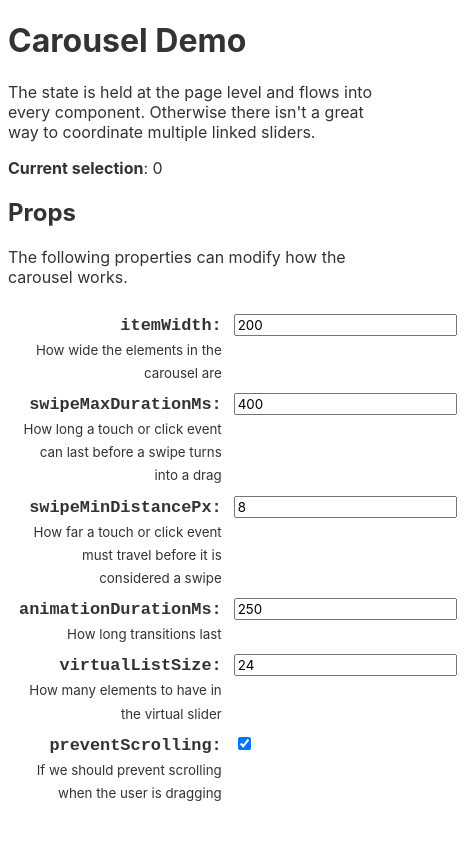
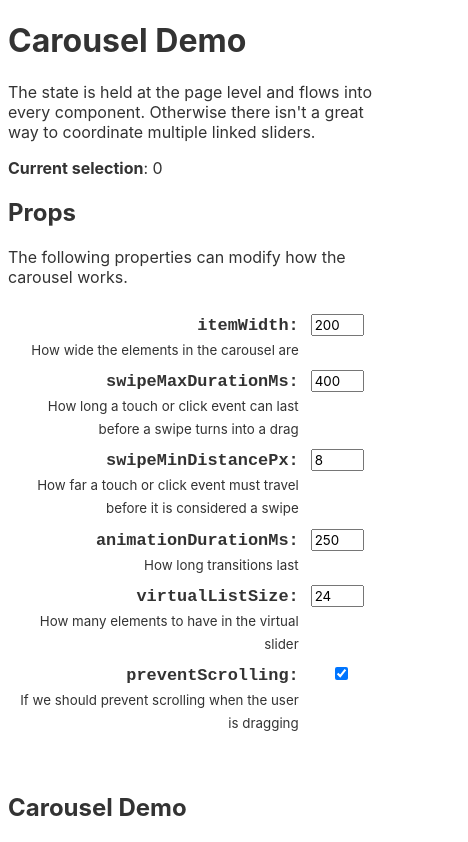
Before and after one commit to betaorbust/carousel, a React (Create React App) app: page / in a window 390 px wide. Shown: the top 842 px of the page, 468 px wide, since content can reach past the window. Built offline with nearby package versions, Linux system fonts and the light colour scheme.

Commit message:
fix: Fix mobile layout.

```diff
--- a/src/props.tsx
+++ b/src/props.tsx
@@ -21,6 +21,7 @@ const tableStyles = css`
 	border-collapse: separate;
 	border-spacing: 10px;
 	margin: 0 auto;
+	max-width: 100%;
 `;
 
 const labelTdStyles = css`
@@ -32,7 +33,7 @@ const labelStyles = css`
 	font-weight: bold;
 	font-size: 1.3em;
 `;
-const inputStyles = css`
+const inputTdStyles = css`
 	vertical-align: top;
 `;
 
@@ -111,6 +112,7 @@ export const Props: React.FC<PropsProps> = ({
 			<h2>Props</h2>
 			<p>The following properties can modify how the carousel works.</p>
 			<table css={tableStyles}>
+				<tbody>
 					{inputs.map(
 						([name, description, value, setValue, itemType]) => (
 							<tr key={name}>
@@ -122,18 +124,25 @@ export const Props: React.FC<PropsProps> = ({
 									<sub>{description}</sub>
 								</td>
 
-							<td css={inputStyles}>
+								<td css={inputTdStyles}>
 									<input
 										id={name}
 										value={`${value}`}
+										css={css`
+											width: 4em;
+										`}
 										onChange={(e): void => {
 											if (itemType === 'checkbox') {
 												setValue(e.target.checked);
 											} else {
-											setValue(Number(e.target.value));
+												setValue(
+													Number(e.target.value),
+												);
 											}
 										}}
-									checked={itemType === 'checkbox' && value}
+										checked={
+											itemType === 'checkbox' && value
+										}
 										type={
 											itemType === 'checkbox'
 												? 'checkbox'
@@ -144,6 +153,7 @@ export const Props: React.FC<PropsProps> = ({
 							</tr>
 						),
 					)}
+				</tbody>
 			</table>
 		</form>
 	);
```
Lines whose indentation alone changed are shown as unchanged.
